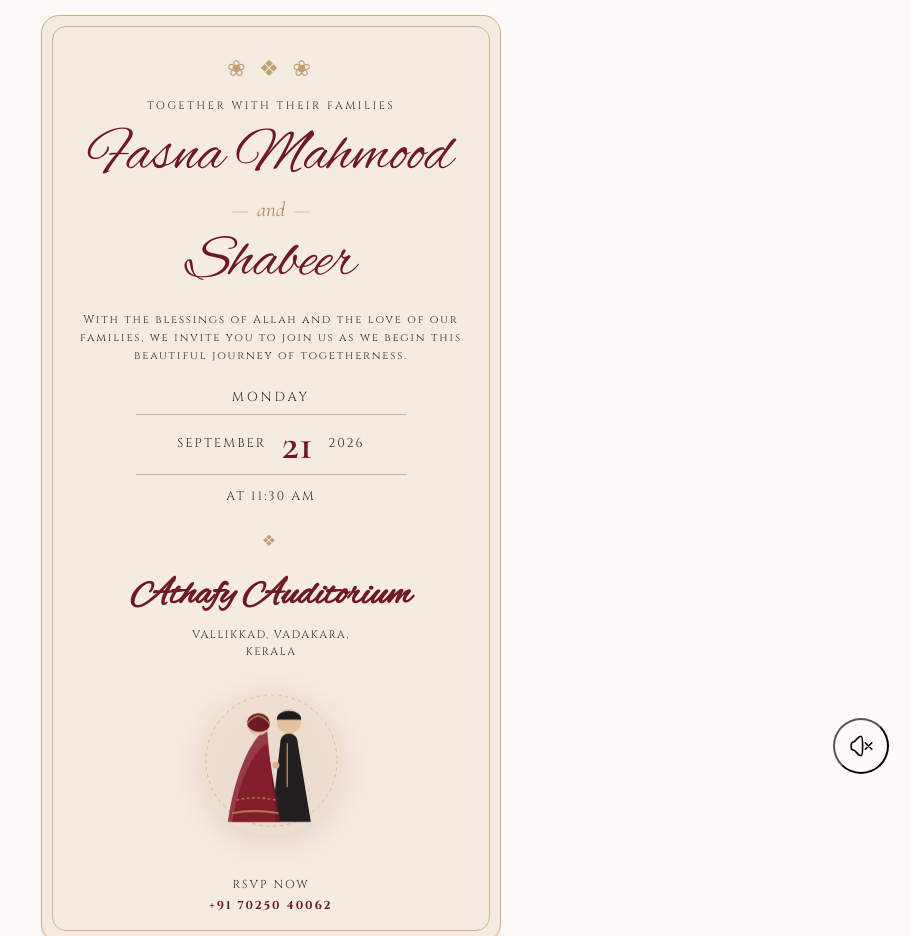
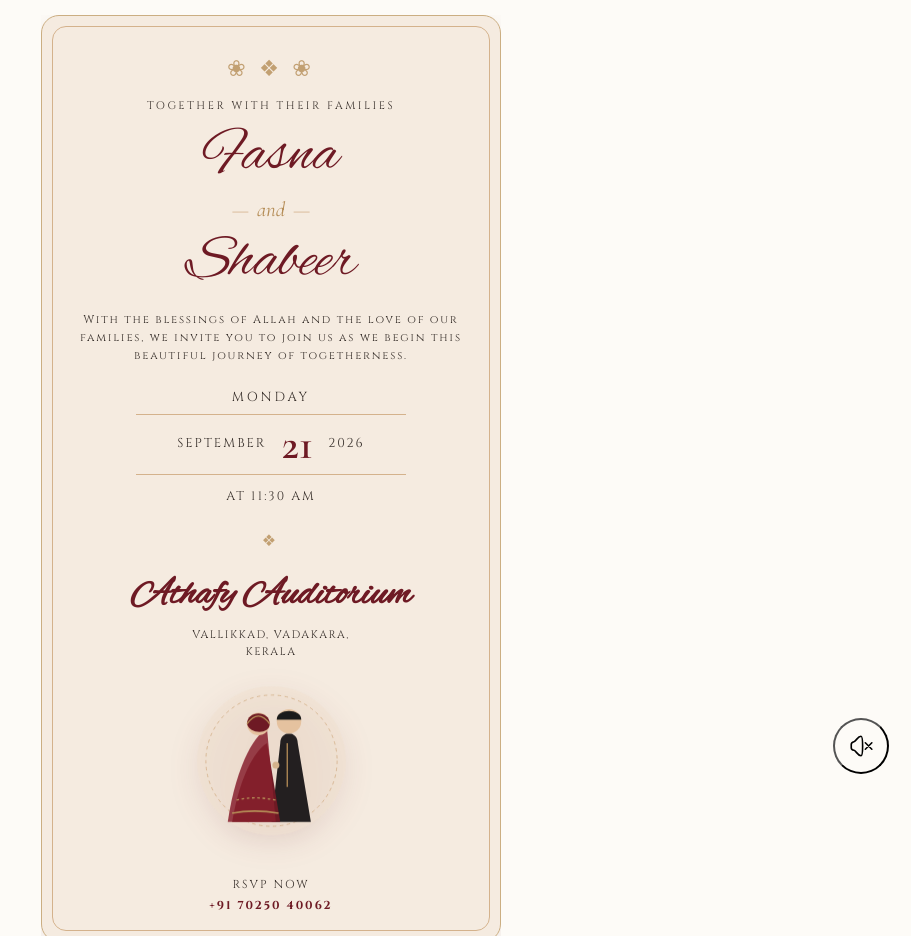
Before and after one commit to xfnansaid/webinvites, a plain HTML site: page Fasna_Mahmood/index.html in a window 1280 px wide. Shown: the top 936 px of the page, without its empty margins (369-1280 px from the left). Drawn offline with nearby package versions, Linux system fonts and the light colour scheme.

Commit message:
Update index.html

```diff
--- a/Fasna_Mahmood/index.html
+++ b/Fasna_Mahmood/index.html
@@ -710,7 +710,7 @@
       <div class="ornament">❀ ❖ ❀</div>
       <p class="sub-heading">Together With Their Families</p>
 
-      <h1 class="couple-name">Fasna Mahmood</h1>
+      <h1 class="couple-name">Fasna</h1>
       <div class="and-text">and</div>
       <h1 class="couple-name">Shabeer</h1>
 
```
